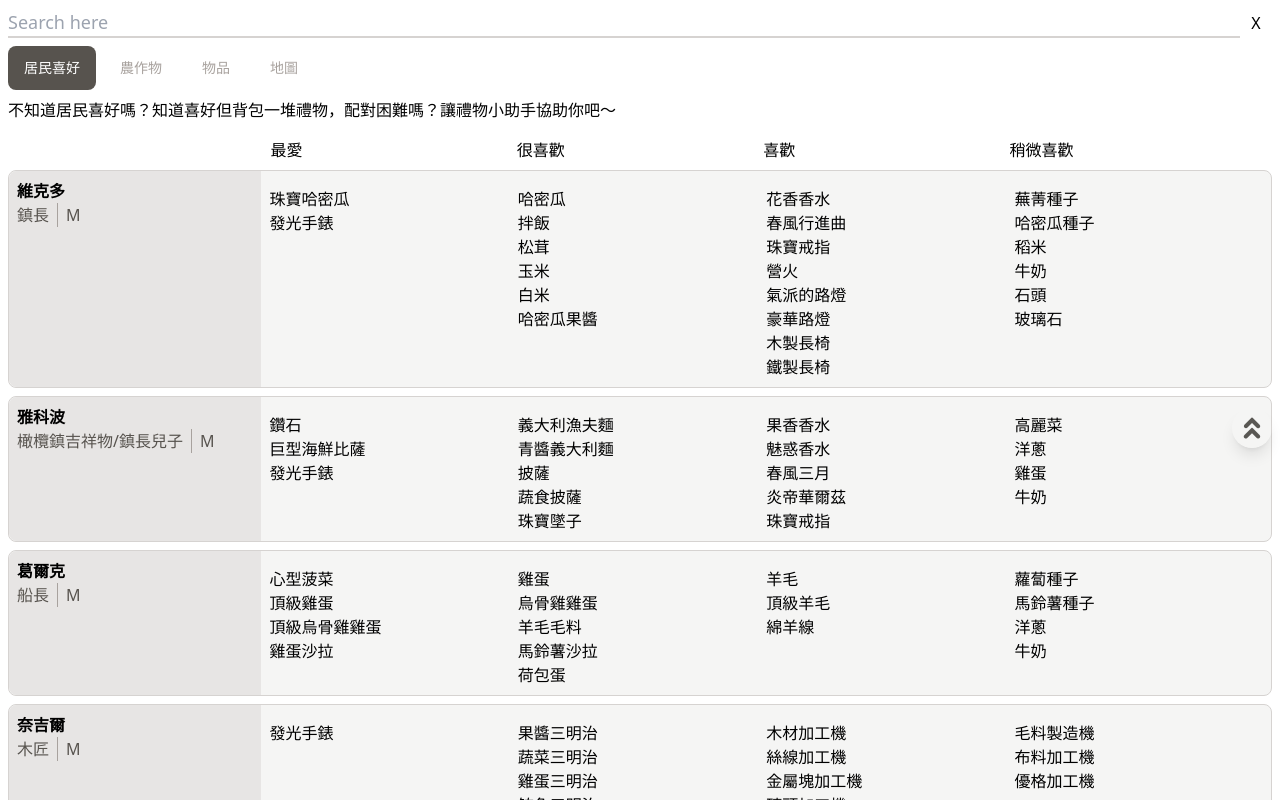
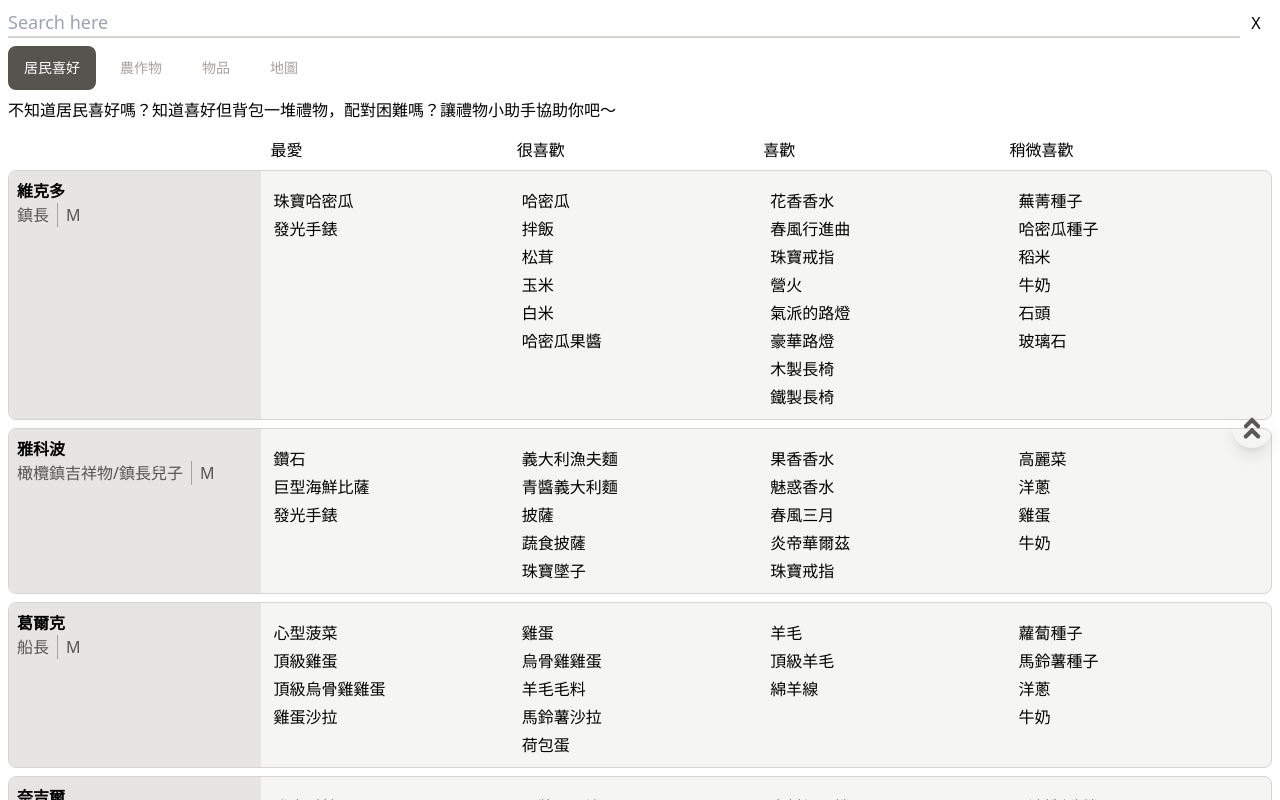
Before and after one commit to pig60214/harvest-moon, a React (Create React App) app: page /neighbor in a window 1280 px wide. Shown: the top 800 px of the page. Built offline with nearby package versions, Linux system fonts and the light colour scheme.

Commit message:
Beautify Style Of Selected Gifts

```diff
--- a/src/Neignbors.js
+++ b/src/Neignbors.js
@@ -25,14 +25,15 @@ export default function Neighbors () {
 
     function Gifts({ level }) {
       const rows = [];
+      const selectdClass = 'bg-stone-400 rounded'
       if(showGiftList) {
         const toGive = toGives.find(toGive => toGive.neighborhood === neighbor.name);
         if(toGive && toGive.level === level) {
-          rows.push(<div key={toGive.gift} className='bg-stone-400' onClick={() => dispatch(toggleToGive({ neighborhood: neighbor.name, level, gift: toGive.gift }))}>{toGive.gift}</div>);
+          rows.push(<div key={toGive.gift} className={`px-1 py-1 md:py-0.5 box-decoration-clone ${selectdClass}`} onClick={() => dispatch(toggleToGive({ neighborhood: neighbor.name, level, gift: toGive.gift }))}>{toGive.gift}</div>);
         }
       } else {
         neighbor.gifts.filter(gift => isSearched(gift, level)).map(gift => gift.name).forEach(gift => {
-          rows.push(<div key={gift} className={toGives.find(toGive => toGive.neighborhood === neighbor.name && toGive.gift === gift) ? 'bg-stone-400' : ''} onClick={() =>dispatch(toggleToGive({ neighborhood: neighbor.name, level, gift }))}>{gift}</div>);
+          rows.push(<div key={gift} className={`px-1 py-1 md:py-0.5 box-decoration-clone ${toGives.find(toGive => toGive.neighborhood === neighbor.name && toGive.gift === gift) ? selectdClass : ''}`} onClick={() =>dispatch(toggleToGive({ neighborhood: neighbor.name, level, gift }))}>{gift}</div>);
         });
       }
       return rows;
```
